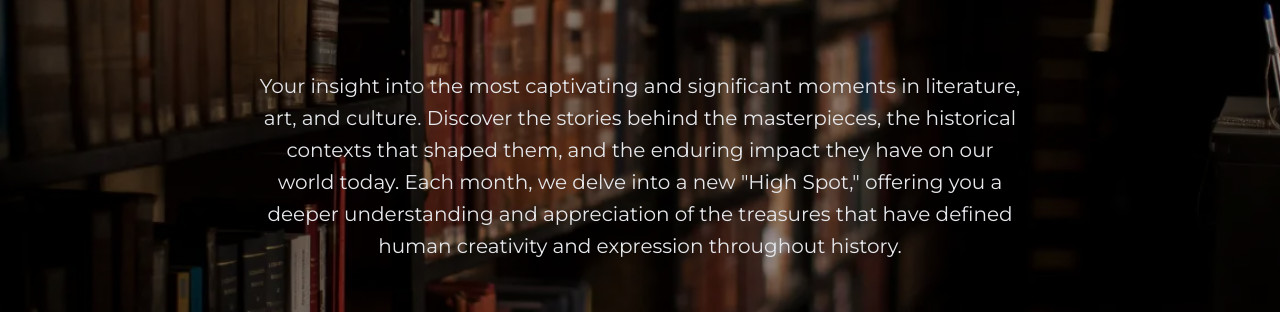
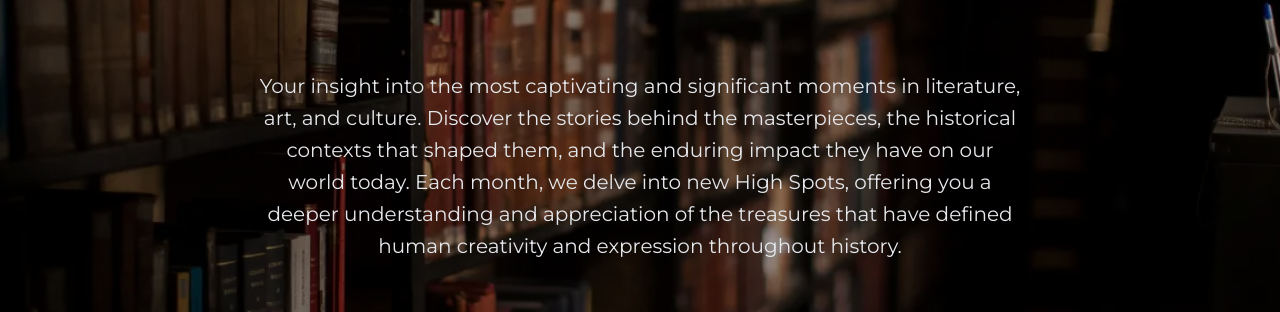
Before and after one commit to agelessliterature/ageless-literature, a Next.js app in the folder apps/web/: page /high-spots in a window 1280 px wide. Shown: the part 370-682 px from the top of the page. Built offline with nearby package versions, Linux system fonts and the light colour scheme; no server answers.

Commit message:
High spots title text change

```diff
--- a/apps/web/src/app/high-spots/page.tsx
+++ b/apps/web/src/app/high-spots/page.tsx
@@ -231,7 +231,7 @@ export default function HighSpotsPage() {
             Your insight into the most captivating and significant moments in literature, art, and
             culture. Discover the stories behind the masterpieces, the historical contexts that
             shaped them, and the enduring impact they have on our world today. Each month, we delve
-            into a new "High Spot," offering you a deeper understanding and appreciation of the
+            into new High Spots, offering you a deeper understanding and appreciation of the
             treasures that have defined human creativity and expression throughout history.
           </p>
         </div>
```
